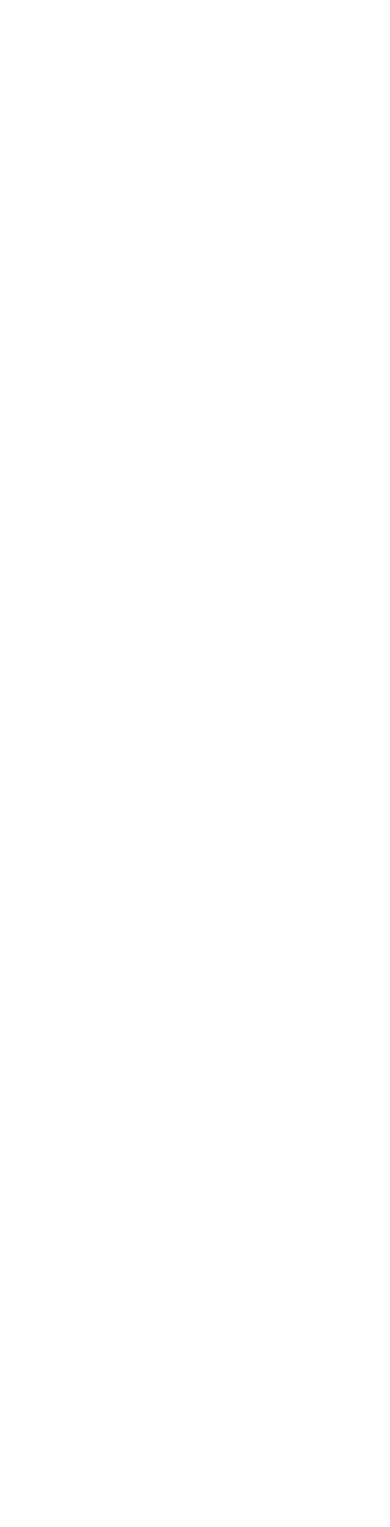
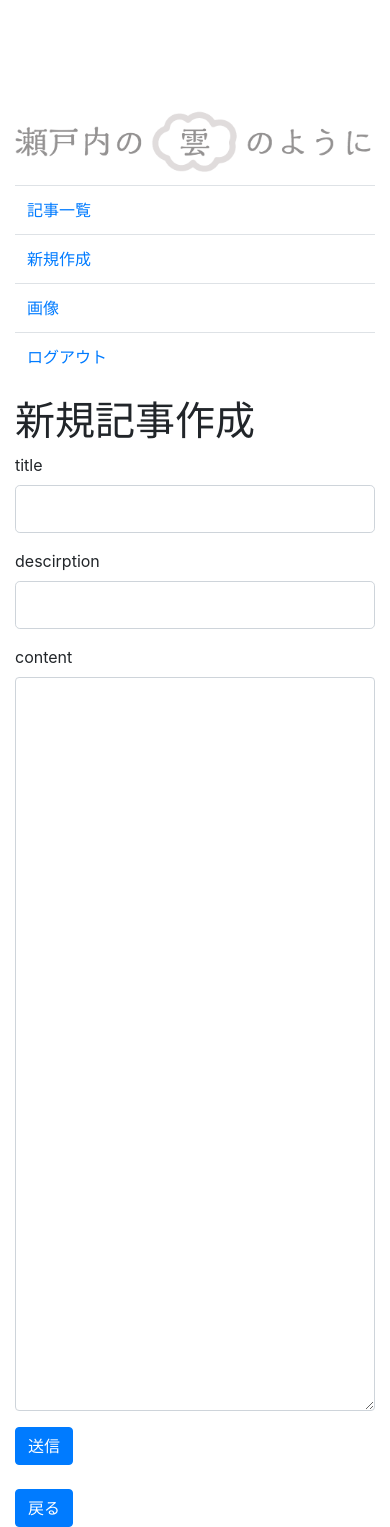
Before and after one commit to muraken12003032/node_blog_admin, a React (Create React App) app: page /new in a window 390 px wide. Before the commit the page ends 844 px from the top, so only its background shows below. Built offline with nearby package versions, Linux system fonts and the light colour scheme.

Commit message:
新規作成が完成したところまで。これから編集を作るところ

```diff
--- a/src/App.js
+++ b/src/App.js
@@ -1,17 +1,31 @@
 import './App.css';
 import { BrowserRouter as Router, Switch, Route } from "react-router-dom";
+// import {Container, Row, Col} from 'react-bootstrap';
 import List from './components/list.js';
 import Edit from './components/edit.js';
-import Delete from './components/delete.js'
+import Delete from './components/delete.js';
+import New from './components/new.js';
+import Sidebar from './components/sidebar.js';
+const sidebar_style = {marginTop: 100};
 
 function App() {
   return (
     <Router>
-      <Switch>
-        <Route path="/" exact component={List} />
-        <Route path="/edit/:id" exact component={Edit} />
-        <Route path="/delete/:id" exact component={Delete} />
-      </Switch>
+      <div className="container-fluid">
+        <div className="row">
+          <div className="d-md-block col-md-3 d-lg-block col-lg-2">
+            <Sidebar style={sidebar_style}/>
+          </div>
+          <div className="d-md-block col-md-9 d-lg-block col-lg-10">
+            <Switch>
+              <Route path="/" exact component={List} />
+              <Route path="/edit/:id" exact component={Edit} />
+              <Route path="/delete/:id" exact component={Delete} />
+              <Route path="/new" exact component={New} />
+            </Switch>
+          </div>
+        </div>
+      </div>
     </Router>
   );
 }
--- /dev/null
+++ b/src/classes/blog.js
@@ -0,0 +1,11 @@
+export default class Blog {
+  constructor(){
+    this.id = 0;
+    this.title = '';
+    this.description = '';
+    this.content = '';
+    this.is_published = false;
+    this.created_at = new Date();
+    this.updated_at = new Date();
+  }
+}
--- /dev/null
+++ b/src/components/form.js
@@ -0,0 +1,59 @@
+import React, { Component } from 'react';
+import {Form, Button} from 'react-bootstrap';
+import {withRouter} from 'react-router';
+import "bootstrap/dist/css/bootstrap.min.css";
+import axios from 'axios';
+
+const url = 'https://tn3li7pzjj.execute-api.ap-northeast-1.amazonaws.com/dev/blogs';
+
+class BlogForm extends Component {
+  constructor(props){
+    super(props);
+    console.log(this.props.blog);
+    this.state = {
+      content: this.props.blog.content,
+      title: this.props.blog.title,
+      description: this.props.blog.description
+    };
+  }
+
+  save(e){
+    e.preventDefault();
+    console.log(this.state);
+
+    const Blog = {
+      content: this.state.content,
+      title: this.state.title,
+      description: this.state.description
+    }
+
+    axios.post(url, Blog)
+      .then(res=>{window.alert('ブログを投稿しました')})
+      .catch(err=>{window.alert(err)})
+
+    this.props.history.push('/');
+  }
+
+
+  render(){
+    return(
+      <Form>
+        <Form.Group controlId="title">
+          <Form.Label>title</Form.Label>
+          <Form.Control size="lg" type="text" onChange={(e)=>{this.setState({title: e.target.value})}}/>
+        </Form.Group>
+        <Form.Group controlId="description">
+          <Form.Label>descirption</Form.Label>
+          <Form.Control size="lg" type="text"  onChange={(e)=>{this.setState({description: e.target.value})}}/>
+        </Form.Group>
+        <Form.Group controlId="content">
+          <Form.Label>content</Form.Label>
+          <Form.Control as="textarea" rows={30}  onChange={(e)=>{this.setState({content: e.target.value})}}/>
+        </Form.Group>
+        <Button variant="primary" type="submit" onClick={(e)=>{this.save(e)}}>送信</Button>
+      </Form>
+    )
+  }
+}
+
+export default withRouter(BlogForm);
--- a/src/components/list.js
+++ b/src/components/list.js
@@ -25,9 +25,10 @@ class List extends Component {
   }
 
   blog_list() {
-    return this.state.blogs.map((cur)=>{
+    return this.state.blogs.map((cur,index)=>{
       return(
-        <tr>
+        //このkeyを入れないとwarningが出る
+        <tr key={index}>
           <td>{cur.title}</td>
           <td>{cur.content}</td>
           <td><Button variant="secondary" onClick={(()=>{this.props.history.push('/edit/' + cur.id, {blog: cur})})}>編集</Button></td>
@@ -47,7 +48,7 @@ class List extends Component {
          // if文: blogsの中身がない(length===0)の場合は
          this.state.blogs.length ?
           // 読み込まれた後の動作
-          <Table striped borderd hover>
+          <Table striped hover>
             <thead>
               <td><b>件名</b></td>
               <td><b>本文</b></td>
--- /dev/null
+++ b/src/components/new.js
@@ -0,0 +1,22 @@
+import React, { Component } from 'react';
+import {Button} from 'react-bootstrap';
+import BlogForm from './form.js';
+import Blog from '../classes/blog.js';
+
+class New extends Component {
+  constructor(props){
+    super(props);
+    this.state = {blog: new Blog()};
+  }
+
+  render(){
+    return(
+      <div>
+        <h1>新規記事作成</h1>
+        <BlogForm blog={this.state.blog}/><br />
+        <Button onClick={(()=>{this.props.history.push('/')})}>戻る</Button>
+      </div>
+    )
+  }
+}
+export default New;
--- /dev/null
+++ b/src/components/sidebar.js
@@ -0,0 +1,30 @@
+import React, { Component } from 'react';
+import { withRouter } from 'react-router';
+import {Table} from 'react-bootstrap';
+import "bootstrap/dist/css/bootstrap.min.css";
+import Logo from '../blog_logo.png'
+
+
+class Sidebar extends Component {
+  link_to(e,path){
+    e.preventDefault();
+    this.props.history.push(path);
+  }
+
+  render(){
+    return(
+      <div style={this.props.style}>
+        <img src={Logo} style={{width: "100%"}} alt='logo'/>
+        <Table hover>
+          <tbody>
+            <tr><td><a href="/" onClick={((e)=>{this.link_to(e,'/')})}>記事一覧</a></td></tr>
+            <tr><td><a href="/new" onClick={((e)=>{this.link_to(e,'/new')})}>新規作成</a></td></tr>
+            <tr><td><a href="/images" onClick={((e)=>{this.link_to(e,'/images')})}>画像</a></td></tr>
+            <tr><td><a href="/logout" onClick={((e)=>{this.link_to(e,'/logout')})}>ログアウト</a></td></tr>
+          </tbody>
+        </Table>
+      </div>
+    )
+  }
+}
+export default withRouter(Sidebar);
```
Also changed, not shown: src/blog_logo.png (added), 1 other file (tests, documents, lock files or other folders).
